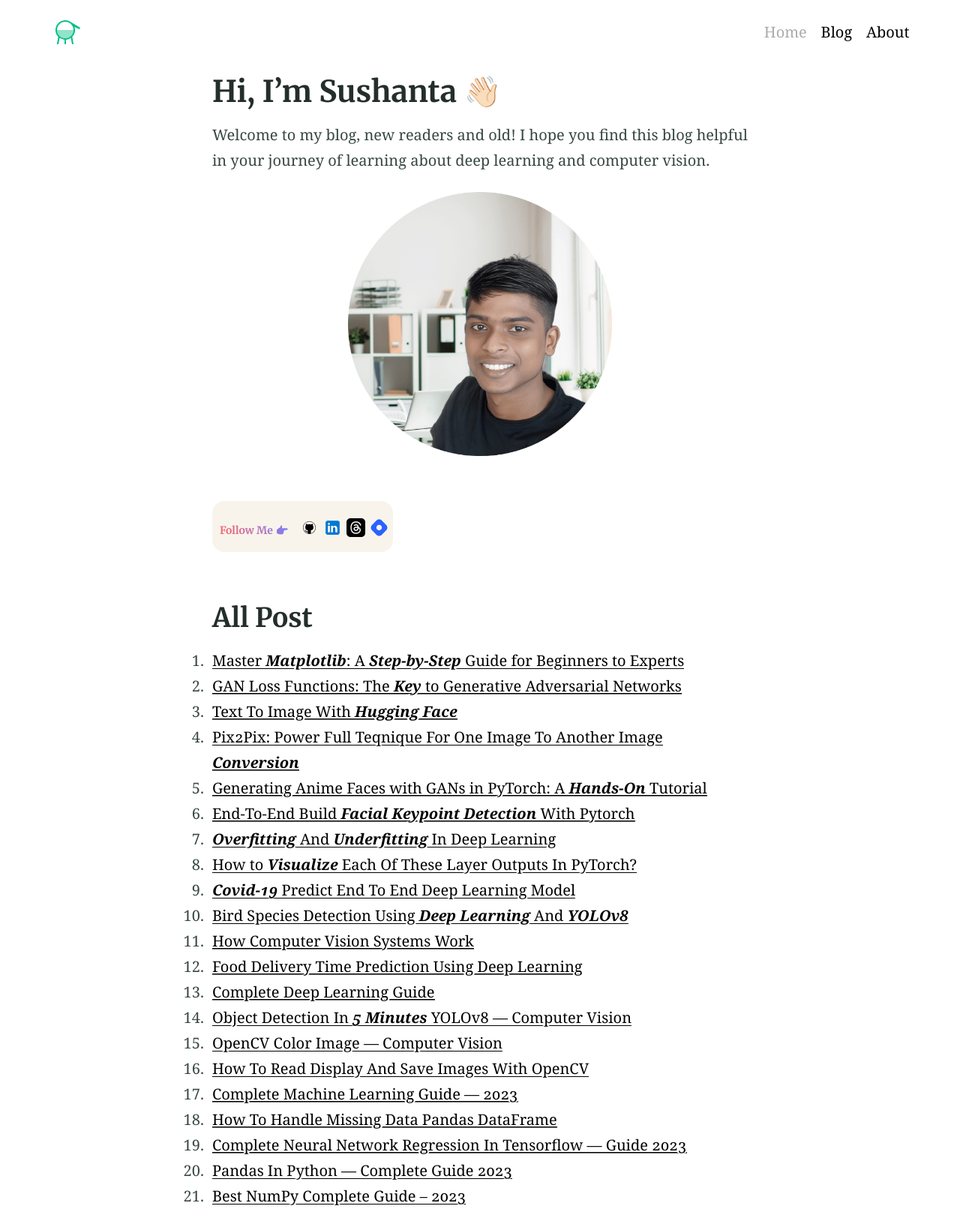
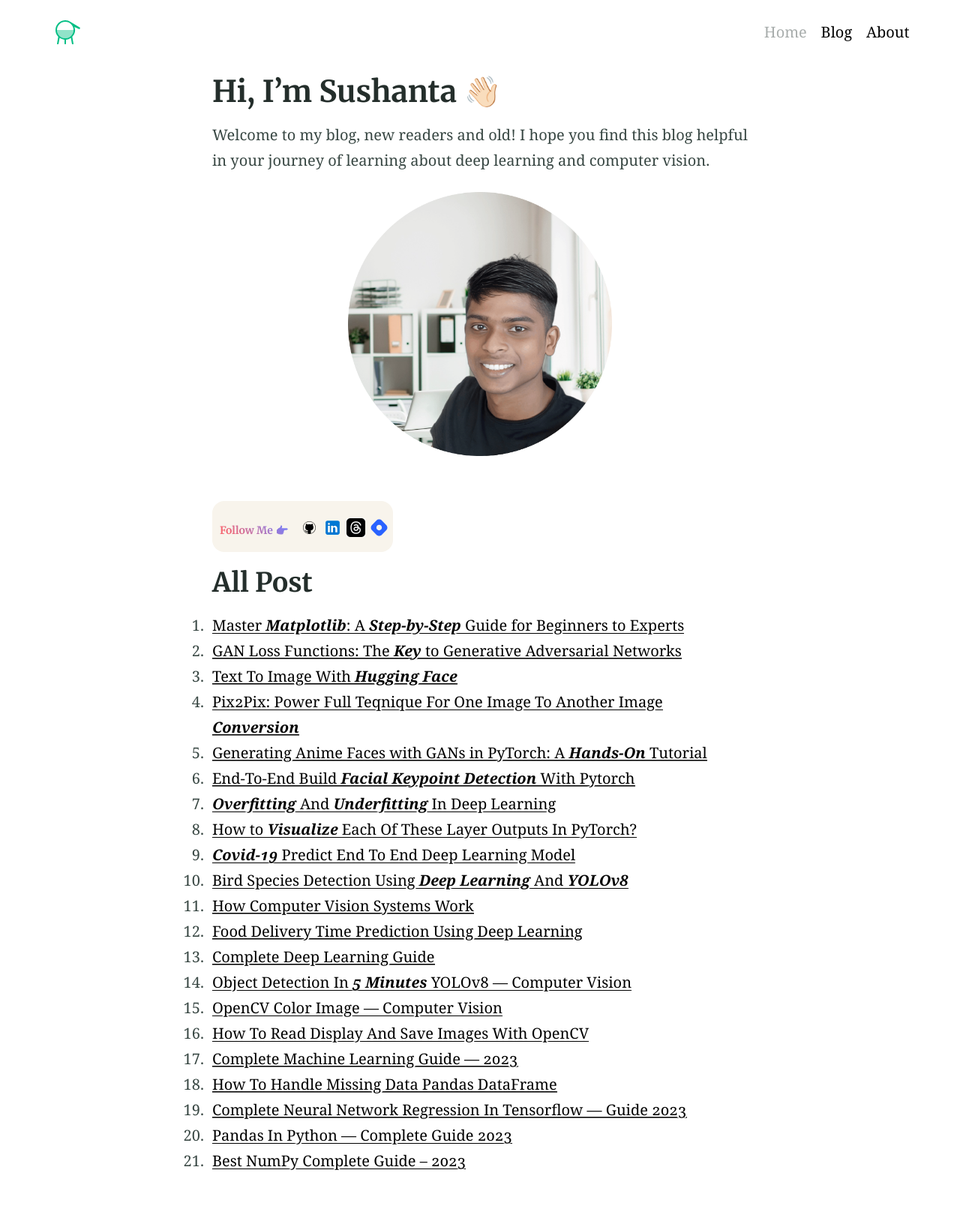
Before and after one commit to hi-sushanta/hi-sushanta.github.io, a Jekyll site: the page built from index.md, in a window 1280 px wide. Shown: the whole page at 75% size. Built offline with Jekyll 4.4.1, drawn with Linux system fonts in a browser that asks for light colours; after the commit the page ends 1589 px from its top, so only the background shows below that.

Commit message:
Update div container margin bottom in icon categories

```diff
--- a/index.md
+++ b/index.md
@@ -9,7 +9,7 @@ Welcome to my blog, new readers and old! I hope you find this blog helpful in yo
     <img src="chi2.png" class = "center" width="50%" height="50%"/>
 </div>
 
-<div class="social-icon" style="margin-right:10px; margin-top:50px; margin-bottom:50px;  display: flex; align-items: center; background:#F8F4EC;  border-radius:16px; width: fit-content;">
+<div class="social-icon" style="margin-right:10px; margin-top:50px; margin-bottom:3px;  display: flex; align-items: center; background:#F8F4EC;  border-radius:16px; width: fit-content;">
     <h3 style=" font-size:14px; margin-left:10px; margin-right:15px; background-color: red;
     background-image: linear-gradient(45deg, #F56772 20%, #7280FF 80%);
     background-size: 100%;
```
